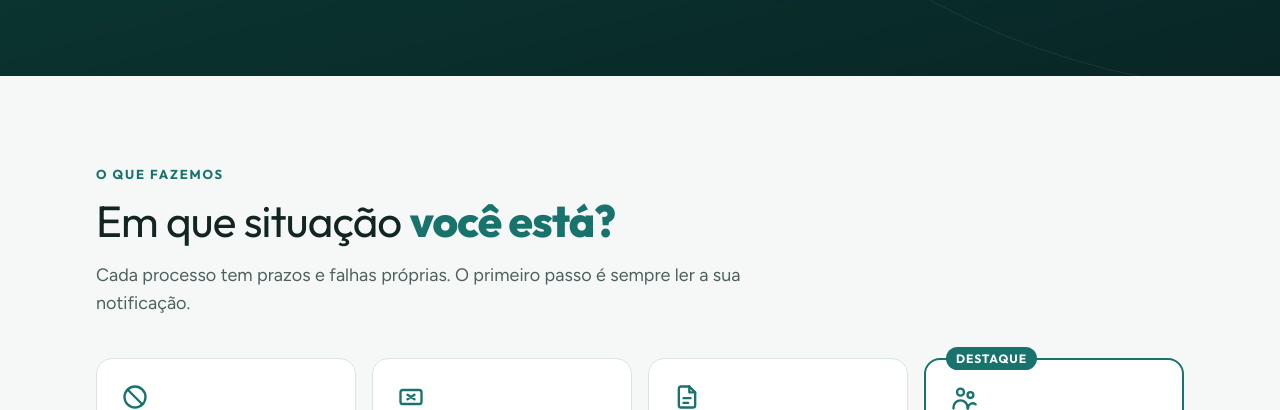
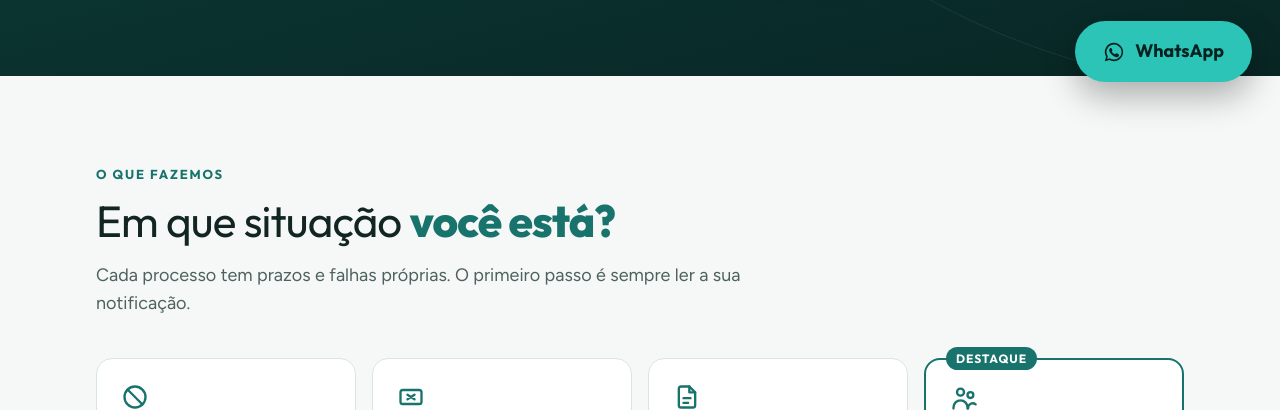
Before and after one commit to rodrigomayrhofer/solvia-site, a plain HTML site: page index.html in a window 1280 px wide. Shown: the part 690-1100 px from the top of the page. Drawn offline with Linux system fonts and the light colour scheme.

Commit message:
Botão flutuante de WhatsApp também no computador
Co-Authored-By: Claude Opus 5.5 <noreply@anthropic.com>
Claude-Session: https://claude.ai/code/session_01LsgjFfG4XMgvbwwP1WE976

```diff
--- a/index.html
+++ b/index.html
@@ -162,7 +162,8 @@ details p { padding-bottom: 22px; color: var(--muted); max-width: 40em; }
 footer { position: relative; z-index: 1; border-top: 1px solid rgba(255,255,255,0.12); padding-block: 28px 36px; display: flex; flex-wrap: wrap; justify-content: space-between; gap: 16px; font-size: 14px; color: var(--band-muted); }
 footer img { width: 120px; height: auto; display: block; }
 
-.float-wa { position: fixed; right: calc(18px + env(safe-area-inset-right, 0px)); bottom: calc(18px + env(safe-area-inset-bottom, 0px)); z-index: 20; display: none; box-shadow: 0 14px 34px rgba(0,0,0,0.3); }
+.float-wa { position: fixed; right: calc(18px + env(safe-area-inset-right, 0px)); bottom: calc(18px + env(safe-area-inset-bottom, 0px)); z-index: 20; display: inline-flex; box-shadow: 0 14px 34px rgba(0,0,0,0.3); }
+@media (min-width: 901px) { .float-wa { right: calc(28px + env(safe-area-inset-right, 0px)); bottom: calc(28px + env(safe-area-inset-bottom, 0px)); } }
 
 @media (max-width: 900px) {
   .hero { grid-template-columns: minmax(0, 1fr); gap: 40px; padding-block: 24px 80px; }
```
